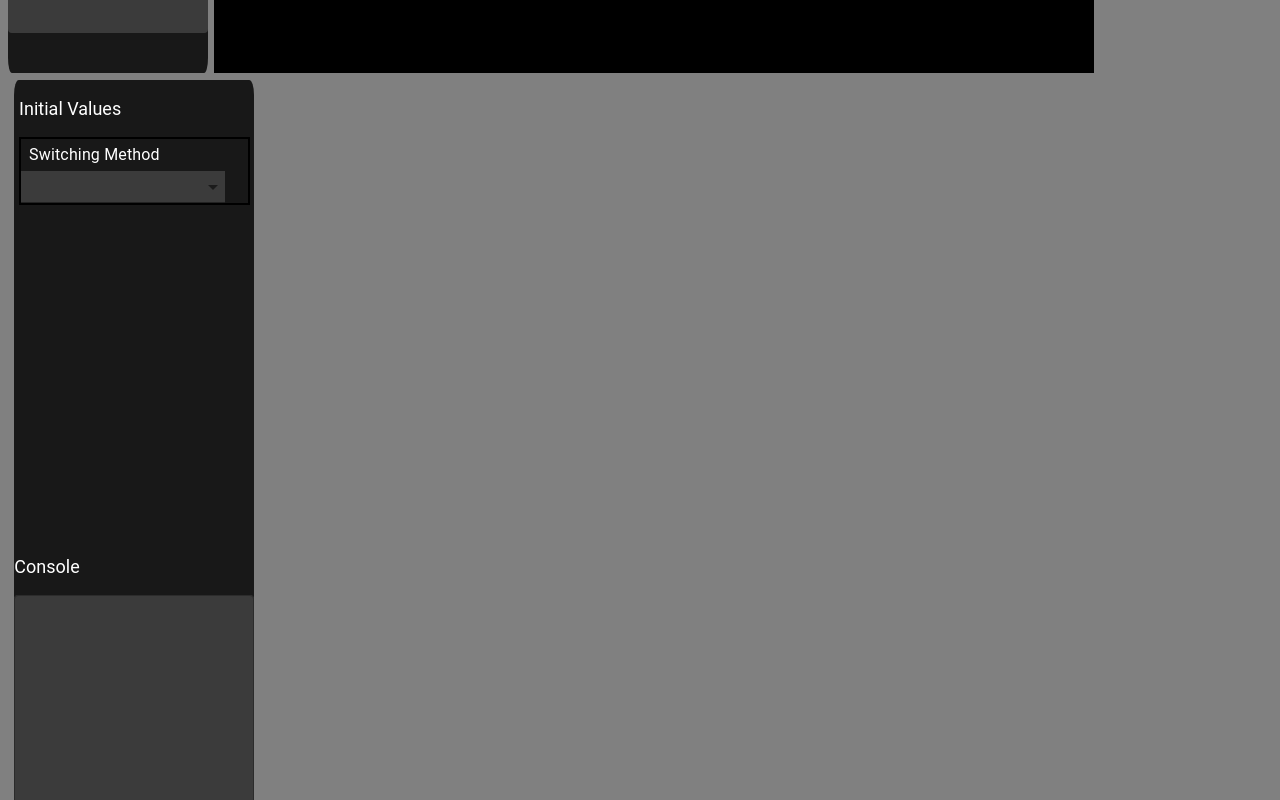
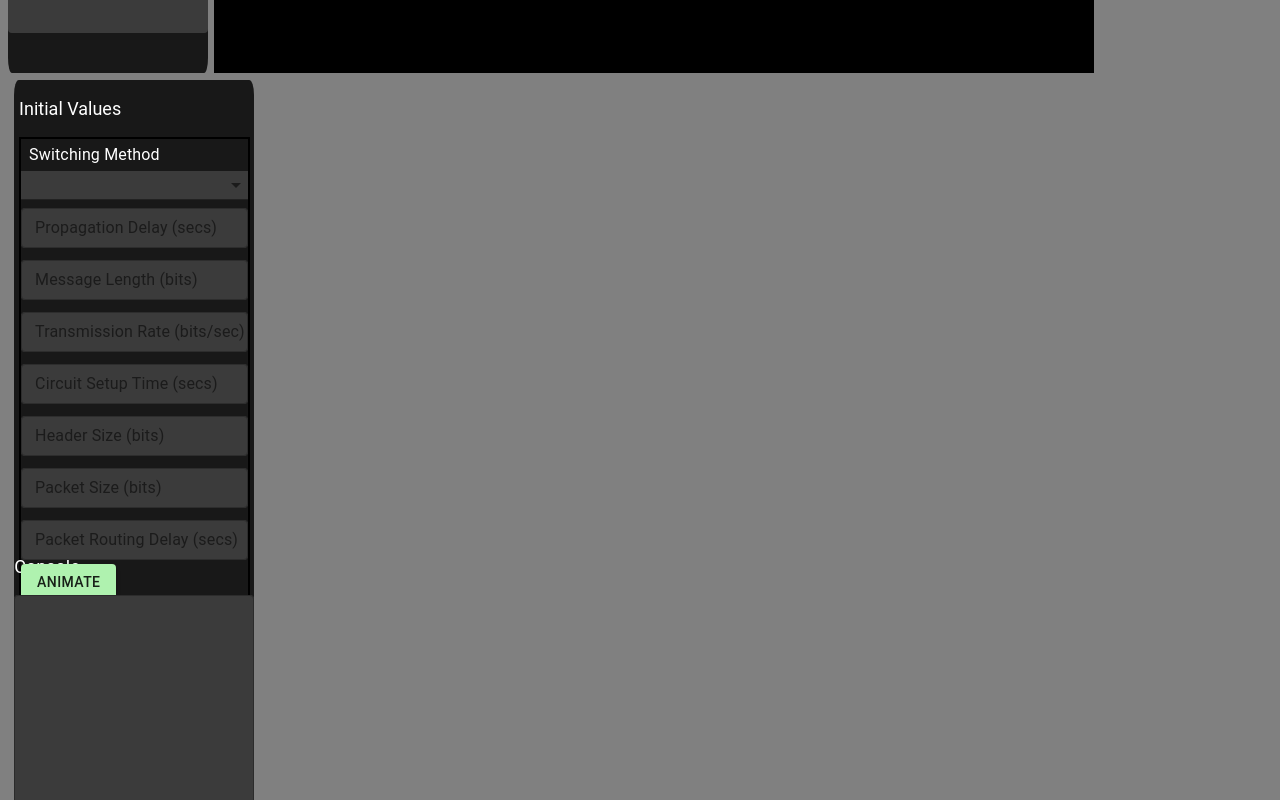
Before and after one commit to etharinoh/Diss, a React (Create React App) app in the folder my-app/: page /interactive in a window 1280 px wide. Shown: the part 727-1527 px from the top of the page. Built offline with nearby package versions, Linux system fonts and the light colour scheme.

Commit message:
Added input values

```diff
--- a/my-app/src/containers/InteractiveTool/InteractiveBuilder.js
+++ b/my-app/src/containers/InteractiveTool/InteractiveBuilder.js
@@ -314,7 +314,15 @@ const useStyles = makeStyles((theme) => ({
     backgroundColor: "#3b3b3b",
     height: "100%"
 
-  }
+  },
+  text: {
+    margin: "normal"
+  },
+  animate: {
+    backgroundColor: "#AFF2AF",
+    borderColor: "#AFF2AF",
+    right: "",
+  },
 }));
 
 function ButtonsGroup() {
@@ -373,6 +381,19 @@ function removeConnectionClick() {
   consoleAdd("Button Selected: " + buttonChecked);
 }
 
+//Initial Values variables.
+var Switching_Method;
+var PropDelay;
+var MsgLength;
+var TransRate;
+var CircSetupTime;
+var HeaderSize;
+var PktSize;
+var PktRoutingDelay;
+
+//SenderReciver pairs
+var SndRecArray;
+
 /**
  * This is the initial values inputs on the right hand side, used for controloling simulation
  * @returns initial values form / inputs
@@ -388,11 +409,19 @@ function InitialValues() {
   }
   return (
     <div id="initial_container">
-      <InputLabel id="lbl_Sw_Method" className={classes.label}>Switching Method</InputLabel>
-      <Select labelId="lbl_Sw_Method" id="select_Sw_Method" value={method} onChange={handleChange}>
+      <InputLabel id="lbl_Sw_Method" className={classes.label} >Switching Method</InputLabel>
+      <Select fullWidth labelId="lbl_Sw_Method" id="select_Sw_Method" value={method} onChange={handleChange} margin="dense">
         <MenuItem value="Circuit">Circuit Switching</MenuItem>
         <MenuItem value="Packet">Packet Switching</MenuItem>
       </Select>
+      <TextField fullWidth id="text_Prop_Delay" label="Propagation Delay (secs)" variant="outlined" margin="dense" />
+      <TextField fullWidth id="text_Msg_Length" label="Message Length (bits)" variant="outlined" margin="dense"/>
+      <TextField fullWidth id="text_Transmission_Rate" label="Transmission Rate (bits/sec)" variant="outlined" margin="dense"/>
+      <TextField fullWidth id="text_Circuit_Setup" label="Circuit Setup Time (secs)" variant="outlined" margin="dense"/>
+      <TextField fullWidth id="text_Header_Size" label="Header Size (bits)" variant="outlined" margin="dense"/>
+      <TextField fullWidth id="text_Packet_Size" label="Packet Size (bits)" variant="outlined" margin="dense"/>
+      <TextField fullWidth id="text_Routing_Delay" label="Packet Routing Delay (secs)" variant="outlined" margin="dense"/>
+      <Button variant="contained" className={classes.animate}>Animate</Button>
     </div>
   )
 }
```
Also changed, not shown: my-app/src/containers/InteractiveTool/Node.js (added, +16 -0 lines), my-app/src/containers/InteractiveTool/SenderReciever.js (added, +7 -0 lines), my-app/src/containers/InteractiveTool/Message.js (added), my-app/src/containers/InteractiveTool/Packet.js (added).
